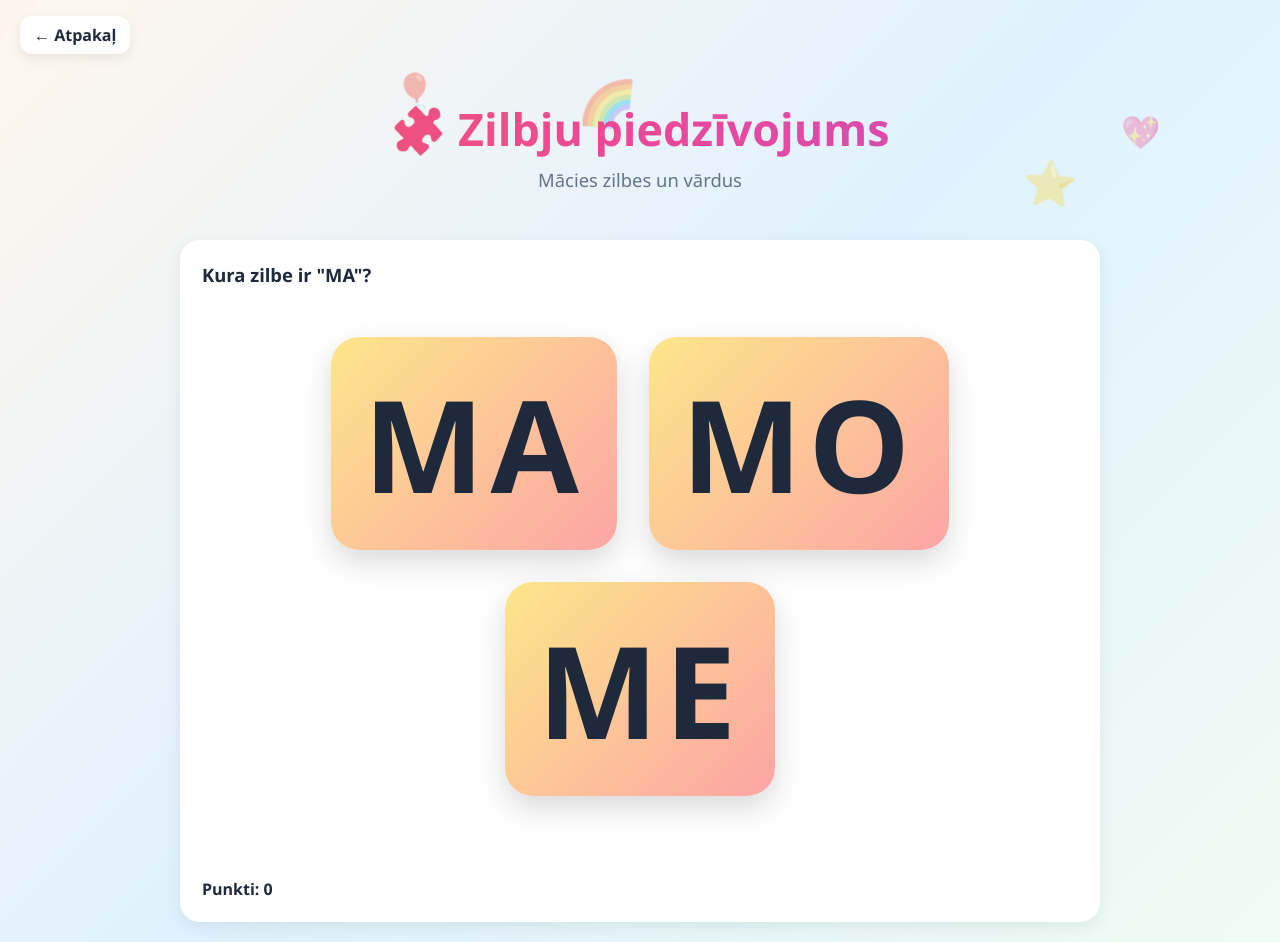
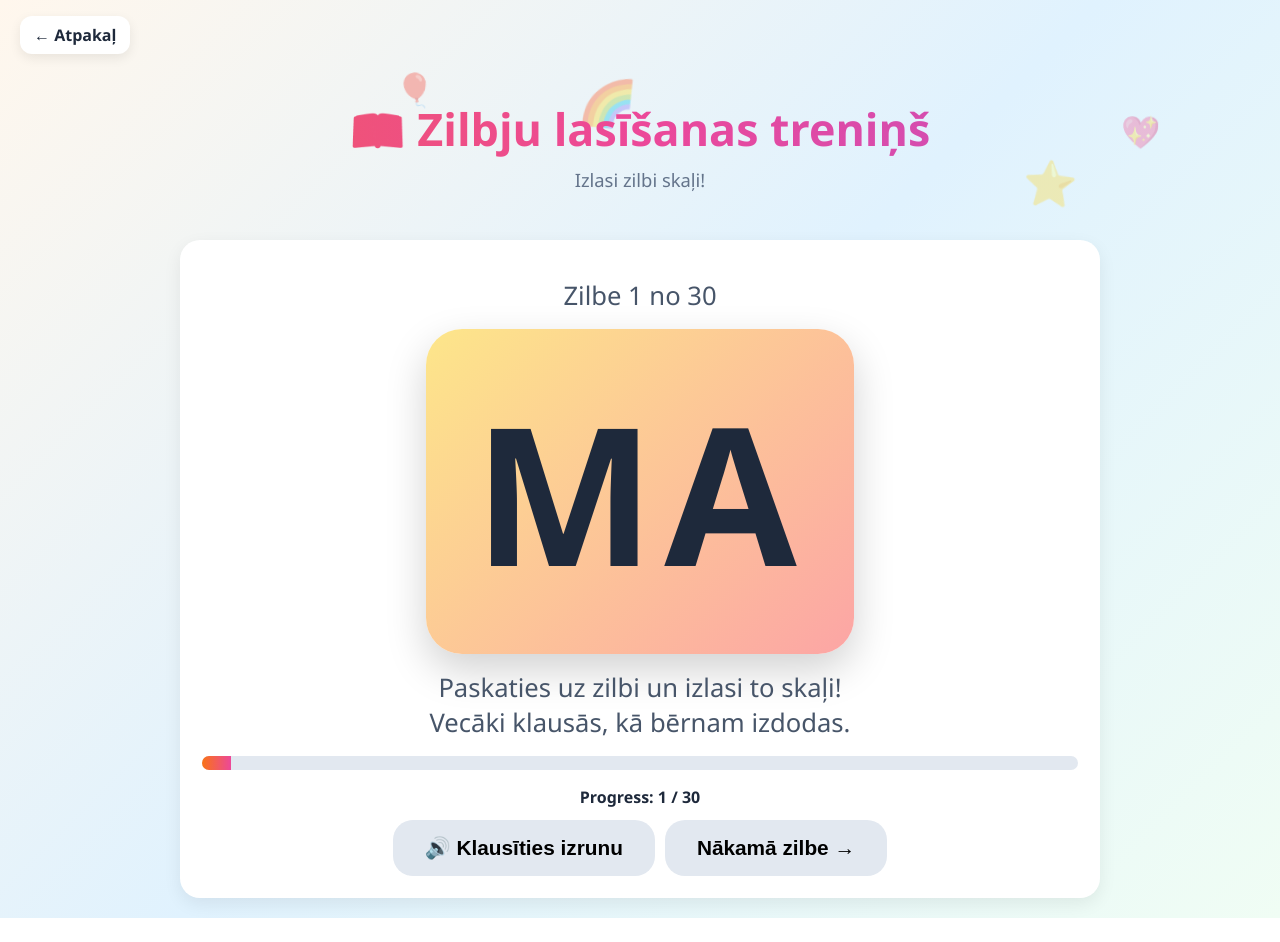
Before and after one commit to dawis86/daniels_macibas, a plain HTML site: page pages/zilbes.html in a window 1280 px wide. After the commit the page ends 918 px from the top, so only its background shows below. Drawn offline with Linux system fonts and the light colour scheme.

Commit message:
Replace zilbes page with parent-guided reading training

```diff
--- a/pages/zilbes.html
+++ b/pages/zilbes.html
@@ -3,43 +3,44 @@
 <head>
 <meta charset="UTF-8">
 <meta name="viewport" content="width=device-width, initial-scale=1.0">
-<title>Zilbju piedzīvojums</title>
+<title>Zilbju lasīšanas treniņš</title>
 <link rel="stylesheet" href="../css/style.css">
 <link rel="stylesheet" href="../css/responsive.css">
 <link rel="stylesheet" href="../css/animations.css">
 <style>
-.zilbe{font-size:clamp(3rem,12vw,8rem);font-weight:900;letter-spacing:.05em;padding:1.2rem 2rem;border-radius:28px;background:linear-gradient(135deg,#fde68a,#fca5a5);box-shadow:0 12px 30px rgba(0,0,0,.15);display:inline-block;margin:.5rem;cursor:pointer;transition:transform .15s}
-.zilbe:active{transform:scale(.92)}
-.zona{display:flex;flex-wrap:wrap;justify-content:center;align-items:center;gap:1rem;min-height:40vh;padding:2rem}
-.vards{font-size:clamp(4rem,14vw,10rem);font-weight:900;background:linear-gradient(90deg,#f97316,#ec4899,#8b5cf6);-webkit-background-clip:text;background-clip:text;color:transparent;margin:1rem 0}
-.attels{font-size:clamp(5rem,16vw,12rem);line-height:1}
+.syllable{font-size:clamp(5rem,18vw,12rem);font-weight:900;letter-spacing:.05em;padding:2rem 3rem;border-radius:36px;background:linear-gradient(135deg,#fde68a,#fca5a5);box-shadow:0 16px 40px rgba(0,0,0,.18);display:inline-block;transition:transform .3s}
+.instr{font-size:clamp(1.1rem,2.5vw,1.6rem);color:#475569;margin:1rem 0}
+.progress{height:14px;background:#e2e8f0;border-radius:999px;overflow:hidden;margin:1rem 0}
+.progress>div{height:100%;background:linear-gradient(90deg,#f97316,#ec4899);transition:width .4s}
+.btn-big{font-size:1.3rem;padding:16px 32px;border-radius:20px}
 </style>
 </head>
 <body>
 <a class="back" href="../index.html">← Atpakaļ</a>
-<header><h1>🧩 Zilbju piedzīvojums</h1><p class="subtitle">Mācies zilbes un vārdus</p></header>
+<header><h1>📖 Zilbju lasīšanas treniņš</h1><p class="subtitle">Izlasi zilbi skaļi!</p></header>
 <div class="container">
-<div class="game">
-<h3 id="q">Noklausies zilbi un izvēlies pareizo!</h3>
-<div class="zona" id="opts"></div>
-<div class="feedback" id="fb"></div>
-<p id="score" style="margin-top:8px;font-weight:700">Punkti: 0</p>
+<div class="game" style="text-align:center">
+<p id="counter" class="instr">Zilbe 1 no 20</p>
+<div class="syllable" id="syll">MA</div>
+<p class="instr">Paskaties uz zilbi un izlasi to skaļi!<br>Vecāki klausās, kā bērnam izdodas.</p>
+<div class="progress"><div id="bar" style="width:5%"></div></div>
+<p id="score" style="font-weight:700">Progress: 1 / 20</p>
+<div class="options" style="justify-content:center;margin-top:12px">
+<button class="btn btn-big" id="listen">🔊 Klausīties izrunu</button>
+<button class="btn btn-big" id="next">Nākamā zilbe →</button>
+</div>
 </div>
 </div>
 <script src="../js/speech.js"></script>
 <script src="../js/audio.js"></script>
 <script src="../js/app.js"></script>
 <script>
-const ZILBES=[
- {q:'Kura zilbe ir "MA"?',opts:[{t:'MA',c:true},{t:'MO',c:false},{t:'ME',c:false}]},
- {q:'Kura zilbe ir "SA"?',opts:[{t:'SA',c:true},{t:'SE',c:false},{t:'SI',c:false}]},
- {q:'Kura zilbe ir "LA"?',opts:[{t:'LA',c:true},{t:'LO',c:false},{t:'LU',c:false}]},
- {q:'Kura zilbe ir "PA"?',opts:[{t:'PA',c:true},{t:'PE',c:false},{t:'PI',c:false}]},
- {q:'Kura zilbe ir "KA"?',opts:[{t:'KA',c:true},{t:'KO',c:false},{t:'KU',c:false}]},
- {q:'Kura zilbe ir "RA"?',opts:[{t:'RA',c:true},{t:'RE',c:false},{t:'RI',c:false}]}
-];
-let zi=0,zscore=0,zlocked=false;
-const qEl=document.getElementById('q'),optsEl=document.getElementById('opts'),fb=document.getElementById('fb'),sc=document.getElementById('score');
-function renderZ(){zlocked=false;const q=ZILBES[zi%ZILBES.length];qEl.textContent=q.q;optsEl.innerHTML='';fb.textContent='';window.speakLatvian(q.q);q.opts.forEach(o=>{const b=document.createElement('div');b.className='zilbe';b.textContent=o.t;b.onclick=()=>{if(zlocked)return;zlocked=true;if(o.c){b.style.background='linear-gradient(135deg,#86efac,#4ade80)';fb.textContent='✅ Pareizi! Lieliski!';fb.style.color='#16a34a';zscore++;if(window.AUDIO)window.AUDIO.correct();confetti(b);window.speakLatvian('Pareizi! '+o.t)}else{b.style.background='linear-gradient(135deg,#fca5a5,#f87171)';fb.textContent='❌ Mēģini vēlreiz!';fb.style.color='#dc2626';if(window.AUDIO)window.AUDIO.wrong();window.speakLatvian('Mēģini vēlreiz!');zlocked=false;return}sc.textContent='Punkti: '+zscore;setTimeout(()=>{zi++;if(zi<ZILBES.length)renderZ();else{qEl.textContent='Pabeigts! Punkti: '+zscore+'/'+ZILBES.length;optsEl.innerHTML='';window.speakLatvian('Apsveicu! Tu pabeidzi zilbju piedzīvojumu!')}},1300)};optsEl.appendChild(b)})}renderZ();
+const SYLLS=['MA','ME','MI','MO','MU','LA','LE','LI','LO','LU','SA','SE','SI','SO','SU','PA','PE','PI','PO','PU','KA','KE','KI','KO','KU','RA','RE','RI','RO','RU'];
+let idx=0;
+const syllEl=document.getElementById('syll'),counter=document.getElementById('counter'),bar=document.getElementById('bar'),score=document.getElementById('score');
+function render(){const s=SYLLS[idx%SYLLS.length];syllEl.textContent=s;counter.textContent='Zilbe '+(idx+1)+' no '+SYLLS.length;bar.style.width=((idx+1)/SYLLS.length*100)+'%';score.textContent='Progress: '+(idx+1)+' / '+SYLLS.length;try{if(window.SPEECH)window.SPEECH.cancel&&window.SPEECH.cancel()}catch(e){}}
+document.getElementById('listen').onclick=()=>{window.speakLatvian(syllEl.textContent);if(window.AUDIO)window.AUDIO.beep(660,.1)};
+document.getElementById('next').onclick=()=>{if(window.AUDIO)window.AUDIO.beep(880,.12);idx++;if(idx>=SYLLS.length){syllEl.textContent='Bravo!';counter.textContent='Pabeigts!';window.speakLatvian('Apsveicu! Tu pabeidzi zilbju treniņu!');return}render()};
+render();
 </script>
 </body></html>
```
